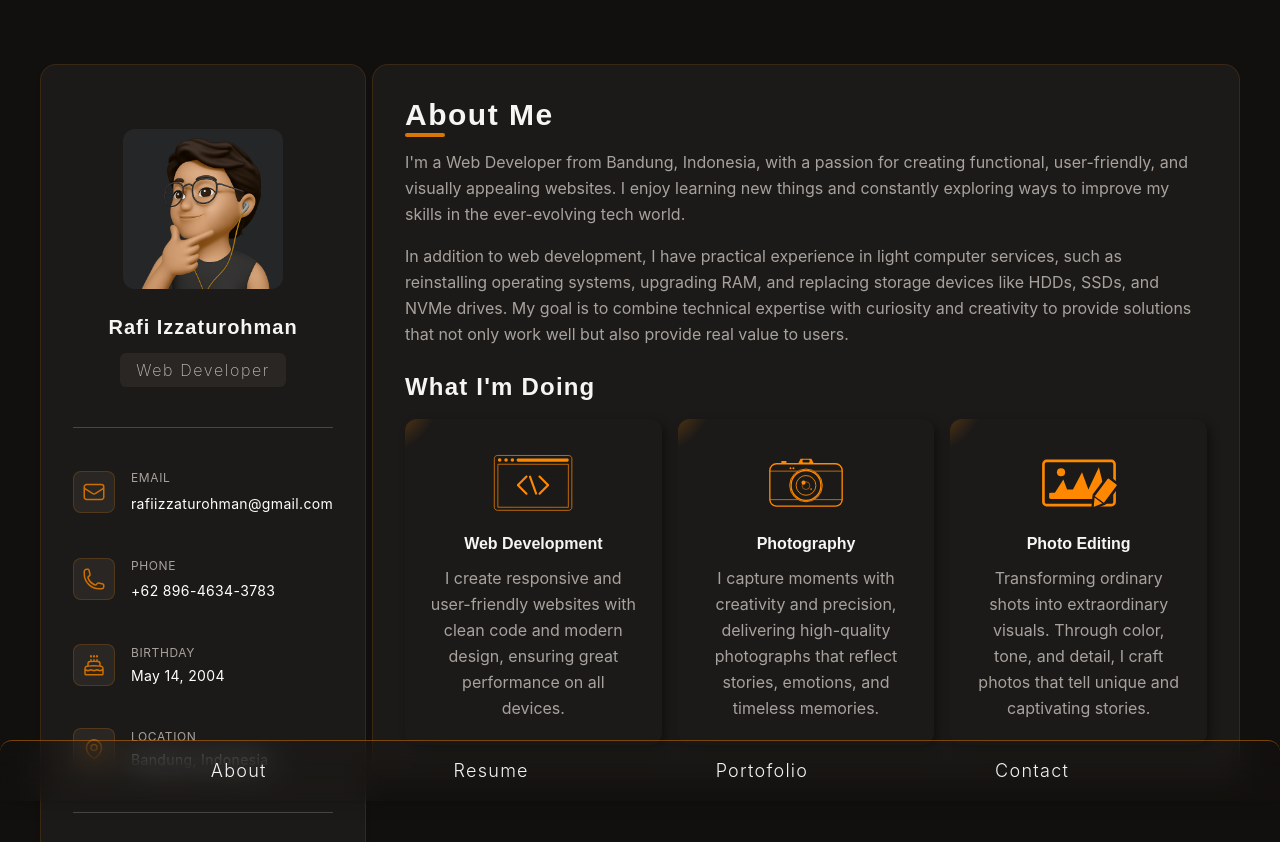
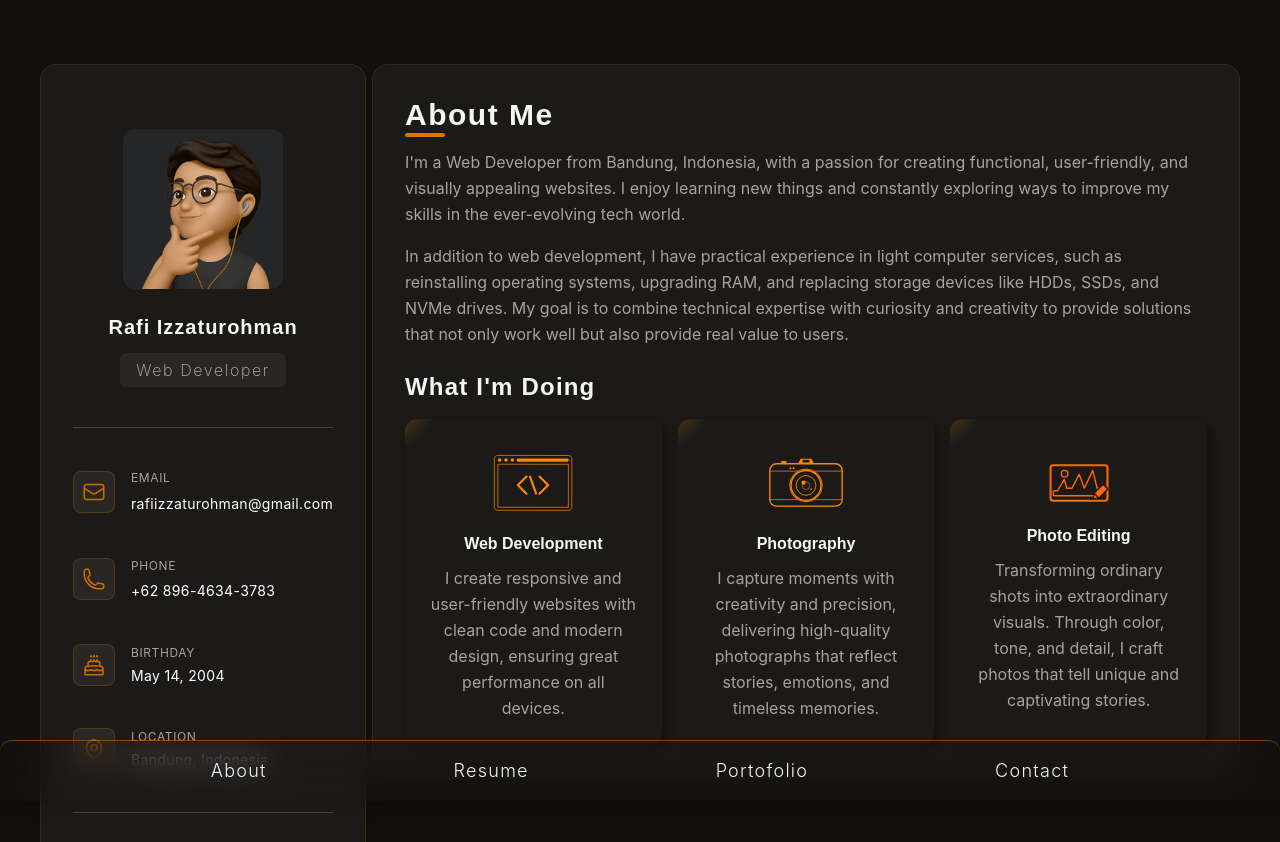
Before and after one commit to rafiizzaturohman/gluon, a Next.js app: page / in a window 1280 px wide. Built offline with nearby package versions, Linux system fonts and the light colour scheme.

Commit message:
Content Update

```diff
--- a/src/app/icons/photoedit.tsx
+++ b/src/app/icons/photoedit.tsx
@@ -5,9 +5,8 @@ const PhotoEdit = ({ className }: { className?: string }) => {
       viewBox="0 0 280 176"
       shapeRendering="geometricPrecision"
       textRendering="geometricPrecision"
-      className={`${className} fill-current`}
+      className="w-16 h-16 text-orange-500"
     >
-      {/* Frame */}
       <rect
         width="271.044993"
         height="168.359942"
@@ -15,61 +14,55 @@ const PhotoEdit = ({ className }: { className?: string }) => {
         ry="12"
         transform="matrix(.918714 0 0 0.918714 15.493586 10.662682)"
         fill="none"
+        fillOpacity="0"
         stroke="currentColor"
         strokeWidth="10"
       />
-
-      {/* Isi gambar */}
       <g>
-        <g transform="translate(8.000001 0.000001)">
-          <rect
-            width="175.567567"
-            height="27.243243"
-            rx="5"
-            ry="5"
-            transform="matrix(1.163801 0 0 0.7963 27.49481 121.953102)"
-          />
-          <rect
-            width="175.567567"
-            height="27.243243"
-            rx="5"
-            ry="5"
-            transform="matrix(.926937 0 0 0.7963 69.080447 111.106205)"
-          />
-        </g>
-        <g transform="translate(9.487251 0)">
-          <polygon
-            points="12.041008,-51.372646 29.238928,-4.812692 29.238928,16.881103 0,16.881103 -29.238928,16.881103 -17.503949,-4.812692 12.041008,-51.372646"
-            transform="translate(63.706732 126.765794)"
-          />
-          <polygon
-            points="18.896593,-76.460993 45.18361,-4.812692 29.238928,16.881103 0,16.881103 -29.238928,16.881103 -18.653445,-4.812692 18.896593,-76.460993"
-            transform="translate(122.184588 126.765794)"
-          />
-          <polygon
-            points="23.487178,-93.896018 45.18361,-4.812692 29.238928,16.881103 0,16.881103 -29.238928,16.881103 -18.653445,-4.812692 23.487178,-93.896018"
-            transform="translate(176.689412 126.765794)"
-          />
-        </g>
+        <path
+          d="M33.31381,143.6469c-3.21375,0-5.81901-1.78258-5.81901-3.9815v-13.73079c0-2.19892,2.60526-3.9815,5.81901-3.9815h13.18621L75.74774,72.26627l11.09991,38.83995h22.36823l31.86531-60.8014l22.21064,60.53767L200.1766,32.8698l19.05465,78.23643h7.9546c2.55967,0,4.63469,1.78258,4.63469,3.9815v13.73079c0,.00078,0,.00156,0,.00234v10.84455c0,2.19892-2.60526,3.9815-5.81901,3.9815L33.31381,143.6469Z"
+          fillOpacity="0"
+          stroke="currentColor"
+          strokeWidth="6"
+          strokeLinecap="round"
+          strokeLinejoin="round"
+        />
         <ellipse
           rx="14.306942"
           ry="14.306942"
-          transform="translate(77.080448 50.304801)"
+          transform="translate(77.298422 47.035198)"
+          fill="none"
+          stroke="currentColor"
+          strokeWidth="6"
         />
       </g>
-
-      {/* Icon Pensil */}
-      <g transform="matrix(1.184015 0.887865-.887865 1.184015 343.131046 68.834292)">
+      <g>
         <path
           d="M0,55.616314L0,5C0,2.238576,2.238576,0,5,0h21.265256c2.761424,0,5,2.238576,5,5v50.616314"
-          transform="matrix(1.050756 0 0 1.001686-56.786199 39.571131)"
+          transform="matrix(.772774 0.772774-.708299 0.708299 245.504425 89.540652)"
+          fill="none"
+          stroke="none"
+          strokeWidth="6"
+        />
+        <polygon
+          points="-0.004195,-16.150728 13.97855,8.072495 -13.986941,8.072495 -0.004195,-16.150728"
+          transform="matrix(-.751113-.749803 0.72652-.727789 210.212145 149.071267)"
+          fill="none"
+          stroke="none"
+          strokeWidth="6"
+        />
+      </g>
+      <g>
+        <path
+          d="M0,50.322911L0,4.524114C0,2.025515,2.025905,0,4.524987,0h19.245002c2.499081,0,4.524987,2.025515,4.524987,4.524114l-.035592,45.796753"
+          transform="matrix(.742997 0.742997-.762418 0.762418 245.892666 92.783209)"
           fill="currentColor"
           stroke="#1c1a18"
           strokeWidth="6"
         />
-        <path
-          d="M0,0h31.265256L15.632628,55.981958v0L0,0Z"
-          transform="matrix(1 0 0 0.452621-55.992749 96.614494)"
+        <polygon
+          points="-0.004195,-16.150728 13.97855,8.072495 -13.986941,8.072495 -0.004195,-16.150728"
+          transform="matrix(-.644206-.643083 0.623124-.624212 211.133185 148.56909)"
           fill="currentColor"
           stroke="#1c1a18"
           strokeWidth="6"
```
